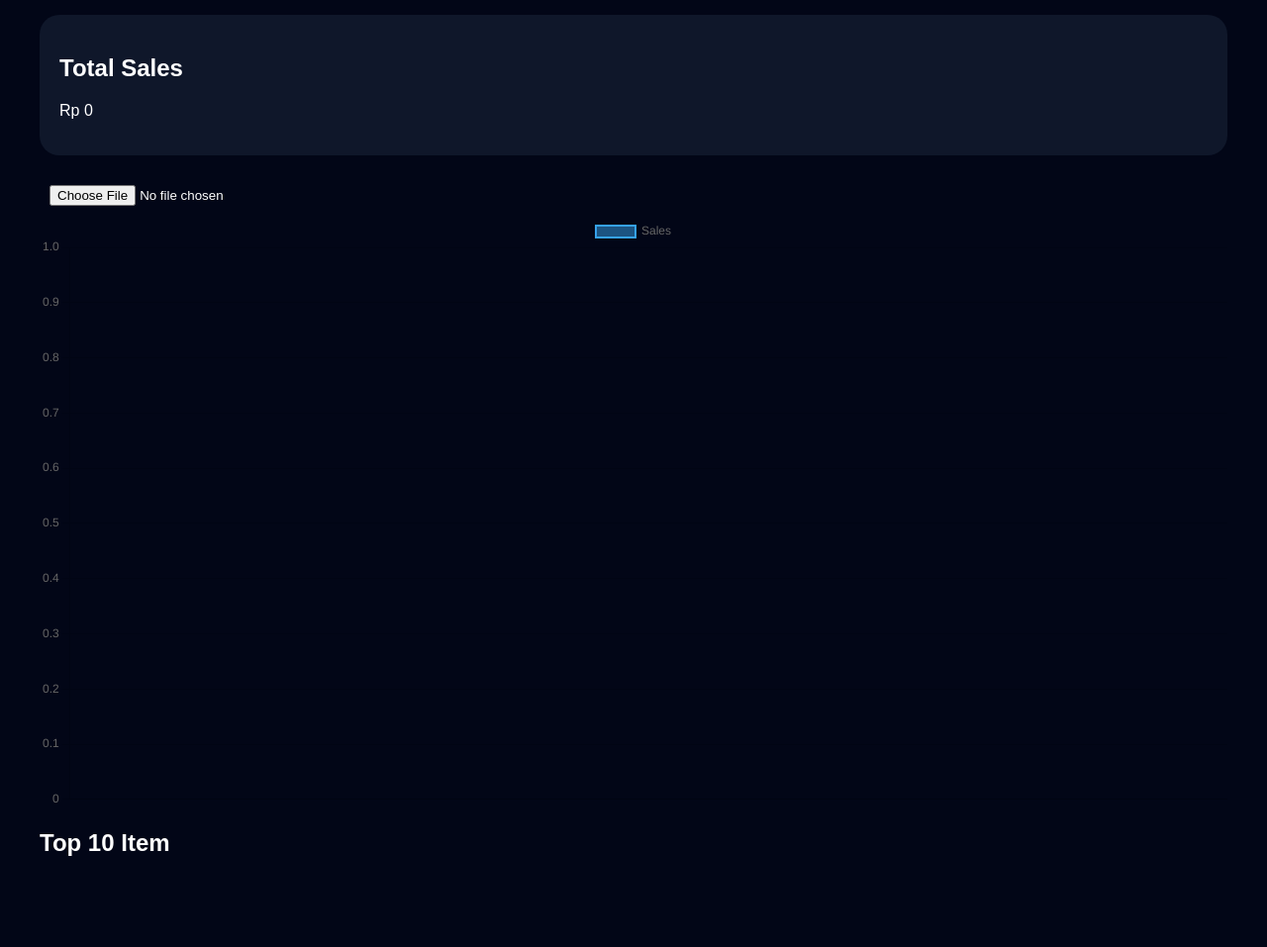
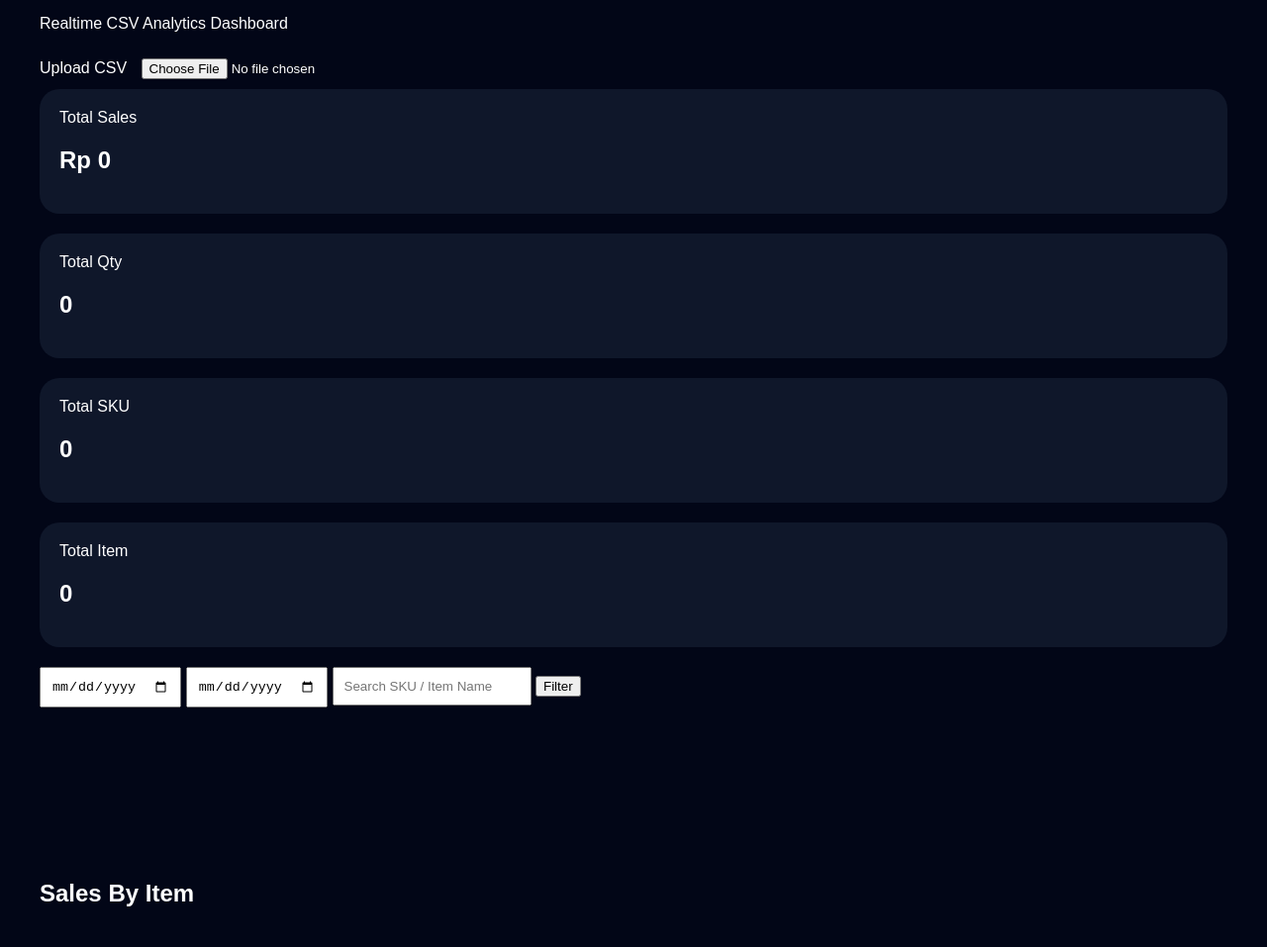
Before and after one commit to Onogauko/sales-monitoring, a plain HTML site: page index.html in a window 1280 px wide. Shown: the part 93-1050 px from the top of the page at 99% size. Before the commit the page ends 999 px from the top, so only its background shows below. Drawn offline with nearby package versions, Linux system fonts and the light colour scheme.

Commit message:
index.html

```diff
--- a/index.html
+++ b/index.html
@@ -8,43 +8,67 @@
   <link rel="stylesheet" href="style.css">
 
   <script src="https://cdn.jsdelivr.net/npm/chart.js"></script>
-
   <script src="https://cdn.jsdelivr.net/npm/papaparse@5.4.1/papaparse.min.js"></script>
-
 </head>
 <body>
 
-  <div class="container">
+<div class="container">
 
-    <h1>Sales Monitoring Dashboard</h1>
+  <div class="topbar">
+    <div>
+      <h1>Sales Monitoring</h1>
+      <p class="subtitle">Realtime CSV Analytics Dashboard</p>
+    </div>
+
+    <label class="upload-btn">
+      Upload CSV
+      <input type="file" id="csvFile" accept=".csv">
+    </label>
+  </div>
+
+  <div class="cards">
 
     <div class="card">
-
-      <h2>Total Sales</h2>
-
-      <p id="totalSales">Rp 0</p>
-
+      <span>Total Sales</span>
+      <h2 id="totalSales">Rp 0</h2>
     </div>
 
-    <div class="upload-box">
-
-      <input type="file" id="csvFile" accept=".csv">
-
+    <div class="card">
+      <span>Total Qty</span>
+      <h2 id="totalQty">0</h2>
     </div>
 
-    <div class="chart-card">
-
-      <canvas id="salesChart"></canvas>
-
+    <div class="card">
+      <span>Total SKU</span>
+      <h2 id="totalSku">0</h2>
     </div>
 
-    <h2>Top 10 Item</h2>
-
-    <div id="topItems"></div>
+    <div class="card">
+      <span>Total Item</span>
+      <h2 id="totalItem">0</h2>
+    </div>
 
   </div>
 
-  <script type="module" src="app.js"></script>
+  <div class="filter-box">
 
-</body>
+    <input type="date" id="startDate">
+
+    <input type="date" id="endDate">
+
+    <input type="text" id="searchItem" placeholder="Search SKU / Item Name">
+
+    <button id="filterBtn">Filter</button>
+
+  </div>
+
+  <div class="chart-box">
+    <canvas id="salesChart"></canvas>
+  </div>
+
+  <div class="table-box">
+
+    <div class="table-header">
+      <h2>Sales By Item</h2>
+    </div>
 </html>
```
